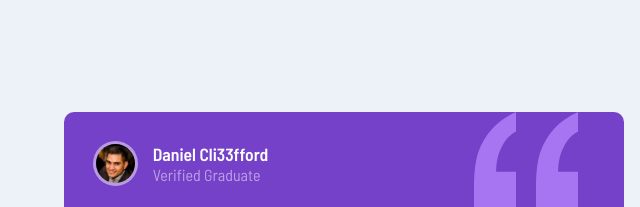
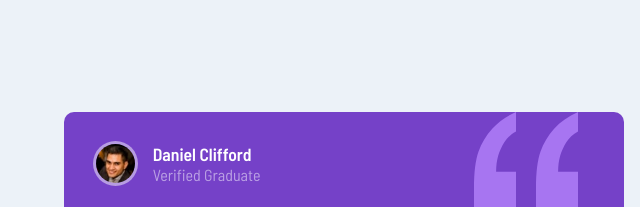
Before and after one commit to hamzafrontend/testimonial-grid-section, a plain HTML site: page index.html in a window 1280 px wide. Shown: the top 207 px of the page, 0-640 px from the left. Drawn offline with Linux system fonts and the light colour scheme.

Commit message:
Update index.html

```diff
--- a/index.html
+++ b/index.html
@@ -30,7 +30,7 @@
           <img class="testimonial-user-image bg-color-moderate-violet-light" src="./images/image-daniel.jpg"
             alt="image-daniel">
           <div class="testimonial-user-info">
-            <p class="testimonial-user-name">Daniel Cli33fford</p>
+            <p class="testimonial-user-name">Daniel Clifford</p>
             <p class="testimonial-user-status">Verified Graduate</p>
           </div>
         </div>
```
